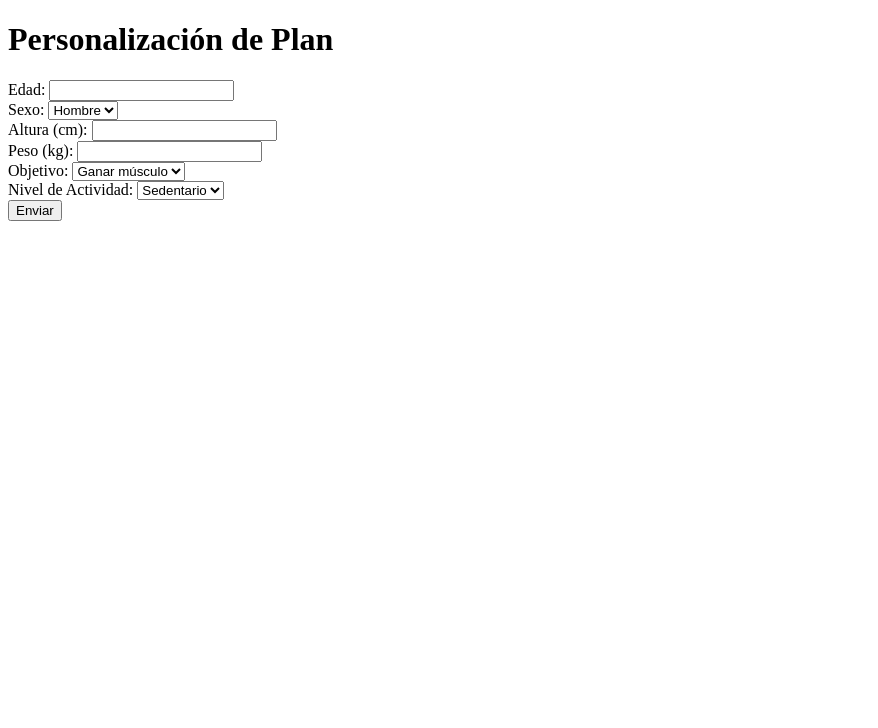
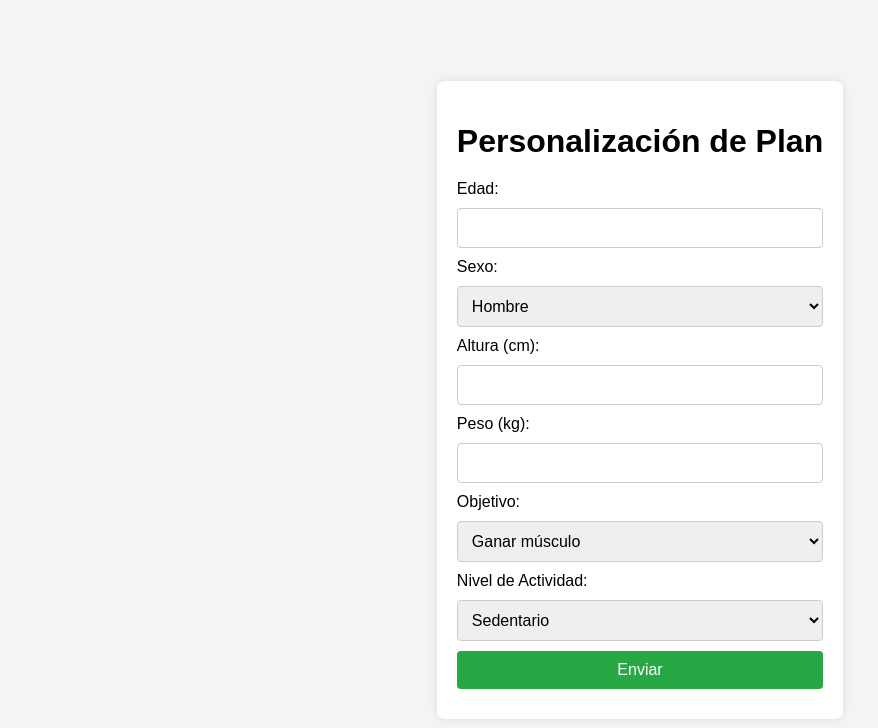
Before and after one commit to miguel2323gg/mi-infonegocio, a plain HTML site: page customize.html in a window 1280 px wide. Shown: the whole page, without its empty margins (0-878 px from the left). Drawn offline with Linux system fonts and the light colour scheme.

Commit message:
Update customize.html

```diff
--- a/customize.html
+++ b/customize.html
@@ -1,32 +1,74 @@
 <!DOCTYPE html>
 <html>
 <head>
+    <meta charset="UTF-8">
+    <meta name="viewport" content="width=device-width, initial-scale=1.0">
     <title>Personalización de Plan</title>
+    <style>
+        body {
+            font-family: Arial, sans-serif;
+            margin: 0;
+            padding: 0;
+            display: flex;
+            flex-direction: column;
+            align-items: center;
+            justify-content: center;
+            height: 100vh;
+            background-color: #f4f4f4;
+        }
+        .container {
+            background-color: #fff;
+            padding: 20px;
+            border-radius: 8px;
+            box-shadow: 0 0 10px rgba(0, 0, 0, 0.1);
+        }
+        h1 {
+            margin-bottom: 20px;
+        }
+        form {
+            display: flex;
+            flex-direction: column;
+        }
+        label, input, select, button {
+            margin-bottom: 10px;
+            font-size: 16px;
+        }
+        input, select, button {
+            padding: 10px;
+            border: 1px solid #ccc;
+            border-radius: 4px;
+        }
+        button {
+            background-color: #28a745;
+            color: #fff;
+            cursor: pointer;
+            border: none;
+        }
+        button:hover {
+            background-color: #218838;
+        }
+    </style>
 </head>
 <body>
+    <div class="container">
         <h1>Personalización de Plan</h1>
         <form action="https://formspree.io/f/{f/mldrbwyk}" method="POST">
             <label for="age">Edad:</label>
-        <input type="number" id="age" name="age" required><br>
-
+            <input type="number" id="age" name="age" required>
             <label for="sex">Sexo:</label>
             <select id="sex" name="sex" required>
                 <option value="male">Hombre</option>
                 <option value="female">Mujer</option>
-        </select><br>
-
+            </select>
             <label for="height">Altura (cm):</label>
-        <input type="number" id="height" name="height" required><br>
-
+            <input type="number" id="height" name="height" required>
             <label for="weight">Peso (kg):</label>
-        <input type="number" id="weight" name="weight" required><br>
-
+            <input type="number" id="weight" name="weight" required>
             <label for="goal">Objetivo:</label>
             <select id="goal" name="goal" required>
                 <option value="muscle_gain">Ganar músculo</option>
                 <option value="fat_loss">Perder grasa</option>
-        </select><br>
-
+            </select>
             <label for="activity_level">Nivel de Actividad:</label>
             <select id="activity_level" name="activity_level" required>
                 <option value="sedentary">Sedentario</option>
@@ -34,9 +76,9 @@
                 <option value="moderate">Moderado</option>
                 <option value="active">Activo</option>
                 <option value="very_active">Muy activo</option>
-        </select><br>
-
+            </select>
             <button type="submit">Enviar</button>
         </form>
+    </div>
 </body>
 </html>
```
Lines whose indentation alone changed are shown as unchanged.
